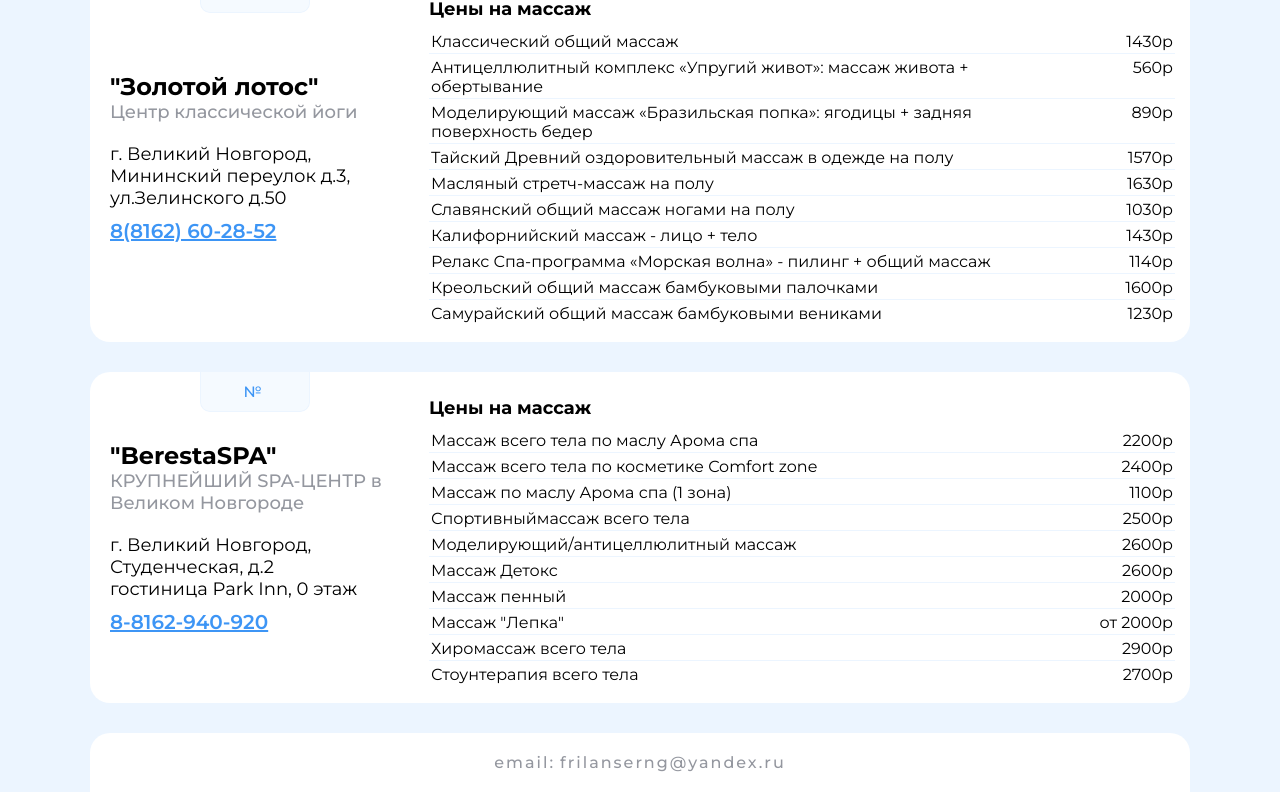
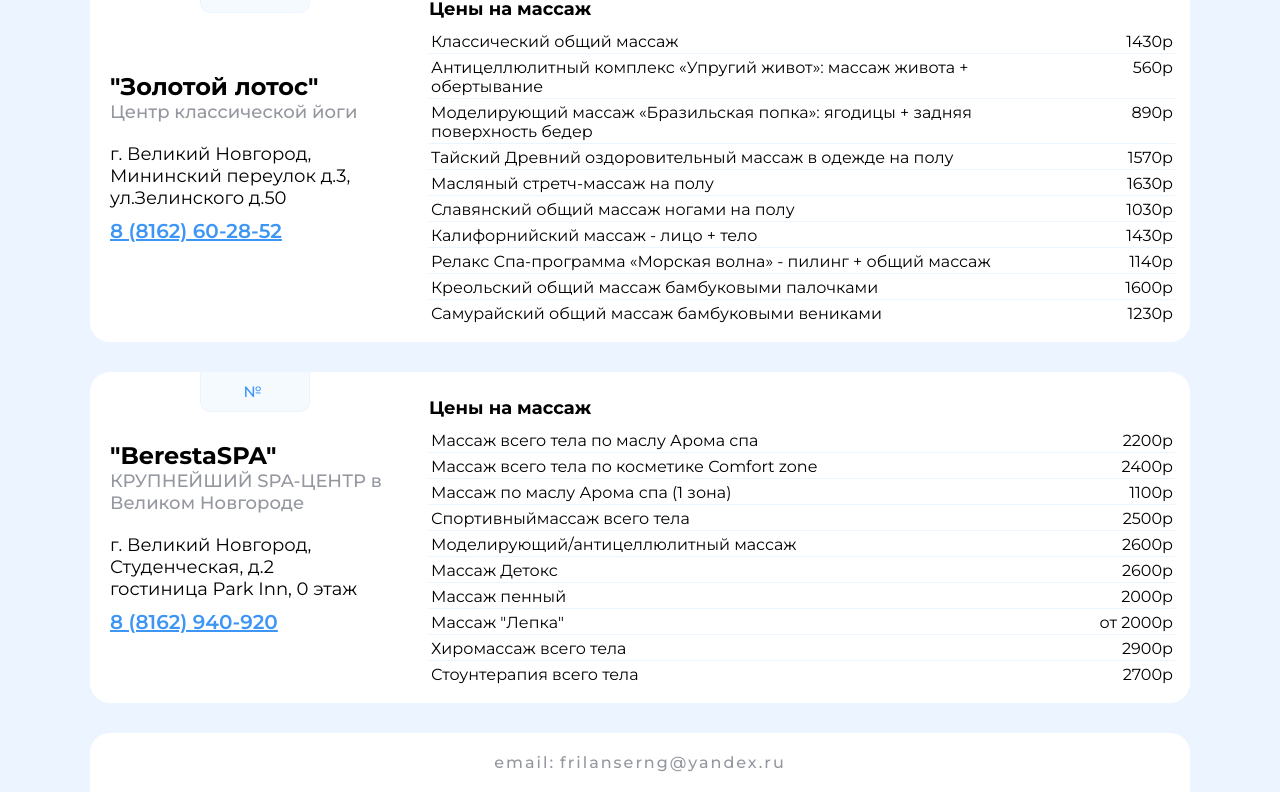
Before and after one commit to iixviiiviiiixii/massage, a plain HTML site: page index.html in a window 1280 px wide. Shown: the part 1464-2256 px from the top of the page. Drawn offline with Linux system fonts and the light colour scheme; a script that the page names is missing.

Commit message:
Update index.html

```diff
--- a/index.html
+++ b/index.html
@@ -159,7 +159,7 @@
                     <div class="about">Многопрофильный медицинский центр</div>
                     <div class="address">г. Великий Новгород, проспект Мира, д. 44/20</div>
                     <a class="tel" href="tel:+78162901122">
-                        8(8162) 90-11-22
+                        8 (8162) 90-11-22
                     </a>
                 </div>
                 <div class="block2">
@@ -219,7 +219,7 @@
                     <div class="about">Центр классической йоги</div>
                     <div class="address">г. Великий Новгород, Мининский переулок д.3, ул.Зелинского д.50</div>
                     <a class="tel" href="tel:+78162602852">
-                        8(8162) 60-28-52
+                        8 (8162) 60-28-52
                     </a>
                 </div>
                 <div class="block2">
@@ -278,7 +278,7 @@
                     <div class="about">КРУПНЕЙШИЙ SPA-ЦЕНТР в Великом Новгороде</div>
                     <div class="address">г. Великий Новгород, Студенческая, д.2<br>гостиница Park Inn, 0 этаж</div>
                     <a class="tel" href="tel:+78162940920">
-                        8-8162-940-920
+                        8 (8162) 940-920
                     </a>
                 </div>
                 <div class="block2">
```
